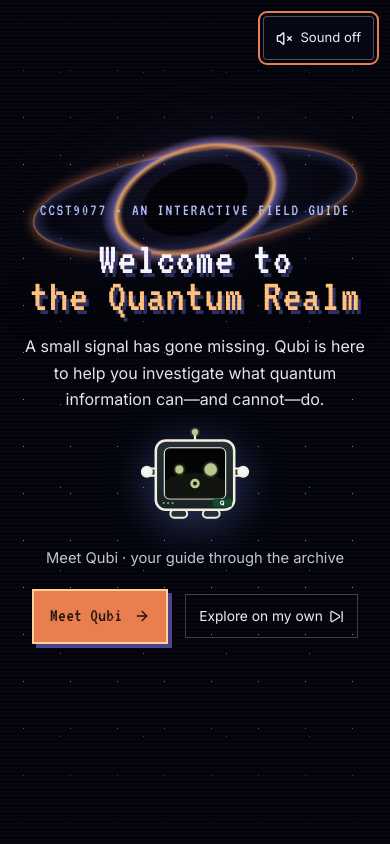
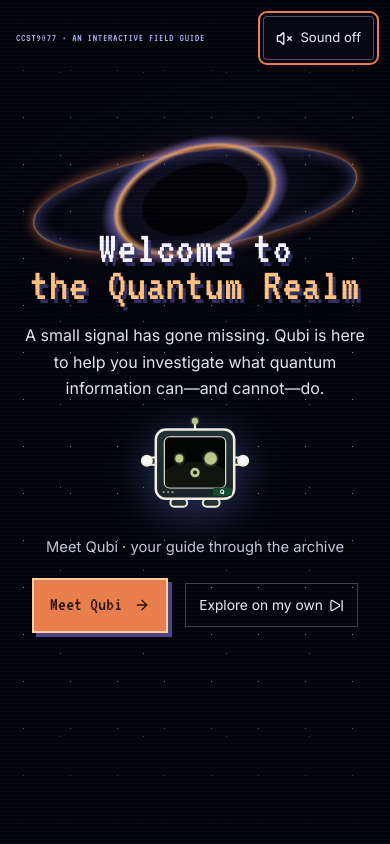
Before and after one commit to Riyaan-UNI/CCST9077-26-27-SemOne, a React (Vite) app: page /about in a window 390 px wide. Shown: the top 844 px of the page. Built offline with nearby package versions, Linux system fonts and the light colour scheme.

Commit message:
fix: prevent intro header overlap on mobile

```diff
--- a/src/components/QuantumIntro.tsx
+++ b/src/components/QuantumIntro.tsx
@@ -35,15 +35,17 @@ export default function QuantumIntro() {
       <Dialog.Portal>
       <Dialog.Overlay className="quantum-intro-overlay" />
       <Dialog.Content className={`quantum-intro${reduceMotion ? ' is-static' : ''}`} aria-describedby="intro-description">
+      <div className="intro-topline">
+        <p className="intro-overline">CCST9077 · An interactive field guide</p>
       <button type="button" className="intro-sound-toggle" onClick={toggleSound} aria-pressed={sound}>
         {sound ? <Volume2 size={17} aria-hidden="true" /> : <VolumeX size={17} aria-hidden="true" />}
         {sound ? 'Sound on' : 'Sound off'}
       </button>
+      </div>
       <div className="intro-stars" aria-hidden="true" />
       <div className="intro-black-hole" aria-hidden="true"><span /></div>
       <div className="intro-content">
         <Dialog.Description id="intro-description" className="sr-only">A short interactive introduction to the quantum project website. You can skip at any time.</Dialog.Description>
-        <p className="intro-overline">CCST9077 · An interactive field guide</p>
         {scene === 'loading' ? (
           <div className="intro-loading" aria-live="polite">
             <Dialog.Title className="sr-only">Preparing the Quantum Realm</Dialog.Title>
--- a/src/index.css
+++ b/src/index.css
@@ -614,12 +614,13 @@ html.light {
 }
 .quantum-intro::after { position: absolute; z-index: 0; inset: 0; pointer-events: none; content: ''; opacity: .09; background: repeating-linear-gradient(to bottom, transparent 0 3px, rgba(215, 220, 255, .5) 4px); }
 .intro-stars { position: absolute; z-index: -2; inset: 0; opacity: 0.62; background-image: radial-gradient(#d5d8ff 0.7px, transparent 1px), radial-gradient(#8aa2ff 0.7px, transparent 1px); background-position: 0 0, 19px 31px; background-size: 47px 47px, 83px 83px; mask-image: linear-gradient(to bottom, transparent, #000 18%, #000 78%, transparent); }
-.intro-sound-toggle { position: fixed; z-index: 2; top: max(1rem, env(safe-area-inset-top)); right: max(1rem, env(safe-area-inset-right)); display: inline-flex; min-height: 2.75rem; align-items: center; gap: .45rem; border: 1px solid rgba(230,231,255,.32); background: rgba(8,9,22,.88); color: #ecebfa; padding: .5rem .75rem; font-size: .82rem; cursor: pointer; }
+.intro-topline { position: fixed; z-index: 2; top: max(1rem, env(safe-area-inset-top)); right: max(1rem, env(safe-area-inset-right)); left: max(1rem, env(safe-area-inset-left)); display: flex; align-items: center; justify-content: space-between; gap: .75rem; }
+.intro-overline { max-width: min(26rem, calc(100vw - 10rem)); margin: 0; color: #b1bdff; font: 700 clamp(.7rem, 1.3vw, 1.05rem)/1.3 var(--font-mono); letter-spacing: 0.1em; text-align: left; text-transform: uppercase; }
+.intro-sound-toggle { position: static; z-index: 2; display: inline-flex; min-height: 2.75rem; flex: 0 0 auto; align-items: center; gap: .45rem; border: 1px solid rgba(230,231,255,.32); background: rgba(8,9,22,.88); color: #ecebfa; padding: .5rem .75rem; font-size: .82rem; cursor: pointer; }
 .intro-sound-toggle:hover, .intro-sound-toggle[aria-pressed='true'] { border-color: #ffc17d; color: #ffc17d; }
 .intro-black-hole { position: absolute; z-index: -1; top: 10%; left: 50%; width: clamp(15rem, 42vw, 34rem); aspect-ratio: 1; border-radius: 50%; background: radial-gradient(circle, #020207 0 27%, transparent 28% 37%, rgba(255, 111, 73, 0.12) 38%, rgba(255, 189, 115, 0.88) 41%, rgba(156, 139, 255, 0.48) 43%, transparent 49%); filter: drop-shadow(0 0 52px rgba(137, 127, 255, 0.2)); transform: translateX(-50%) rotate(-19deg) scaleY(0.62); animation: hole-arrive 1.8s cubic-bezier(.2,.8,.2,1) both; }
 .intro-black-hole span { position: absolute; inset: 23% -10%; border: 1px solid rgba(255, 182, 126, 0.7); border-radius: 50%; box-shadow: 0 0 16px rgba(255, 131, 80, 0.6), inset 0 0 18px rgba(141, 143, 255, 0.42); transform: rotate(19deg); }
 .intro-content { position: relative; z-index: 1; display: flex; width: min(100%, 52rem); min-height: 80dvh; flex-direction: column; align-items: center; justify-content: center; padding-block: 2.5rem; text-align: center; }
-.intro-overline { color: #b1bdff; font: 700 1.05rem/1.3 var(--font-mono); letter-spacing: 0.1em; text-transform: uppercase; }
 .intro-content h1 { margin: 1.2rem 0 0; font: 400 clamp(4.2rem, 11vw, 7.8rem)/.78 var(--font-mono); letter-spacing: .015em; text-shadow: 3px 4px 0 rgba(55, 59, 112, .85), 0 4px 28px rgba(3, 4, 11, .9); }
 .intro-content h1 span { color: #ffc17d; }
 .intro-lead { max-width: 42rem; margin: 1.2rem 0 0; color: #e3e2f2; font-size: clamp(1rem, 2vw, 1.2rem); line-height: 1.65; }
@@ -667,6 +668,8 @@ html.light {
 .record-button:disabled { cursor: not-allowed; opacity: .48; filter: grayscale(.4); }
 
 @media (max-width: 640px) {
+  .intro-overline { max-width: calc(100vw - 10rem); font-size: .68rem; letter-spacing: .07em; }
+  .intro-topline { gap: .5rem; }
   .intro-content { min-height: 90dvh; }
   .intro-black-hole { top: 7%; width: 72vw; }
   .intro-content h1 { font-size: clamp(2.45rem, 12vw, 4rem); }
```
